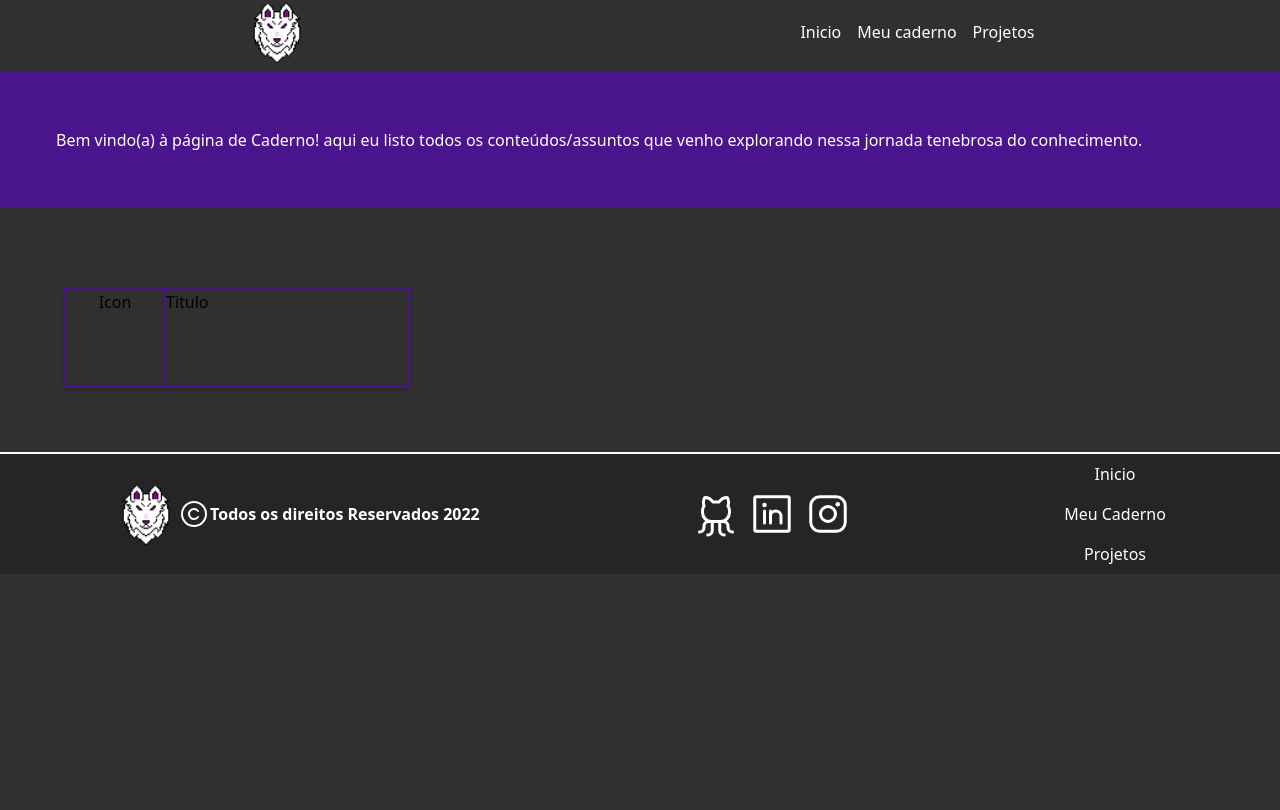
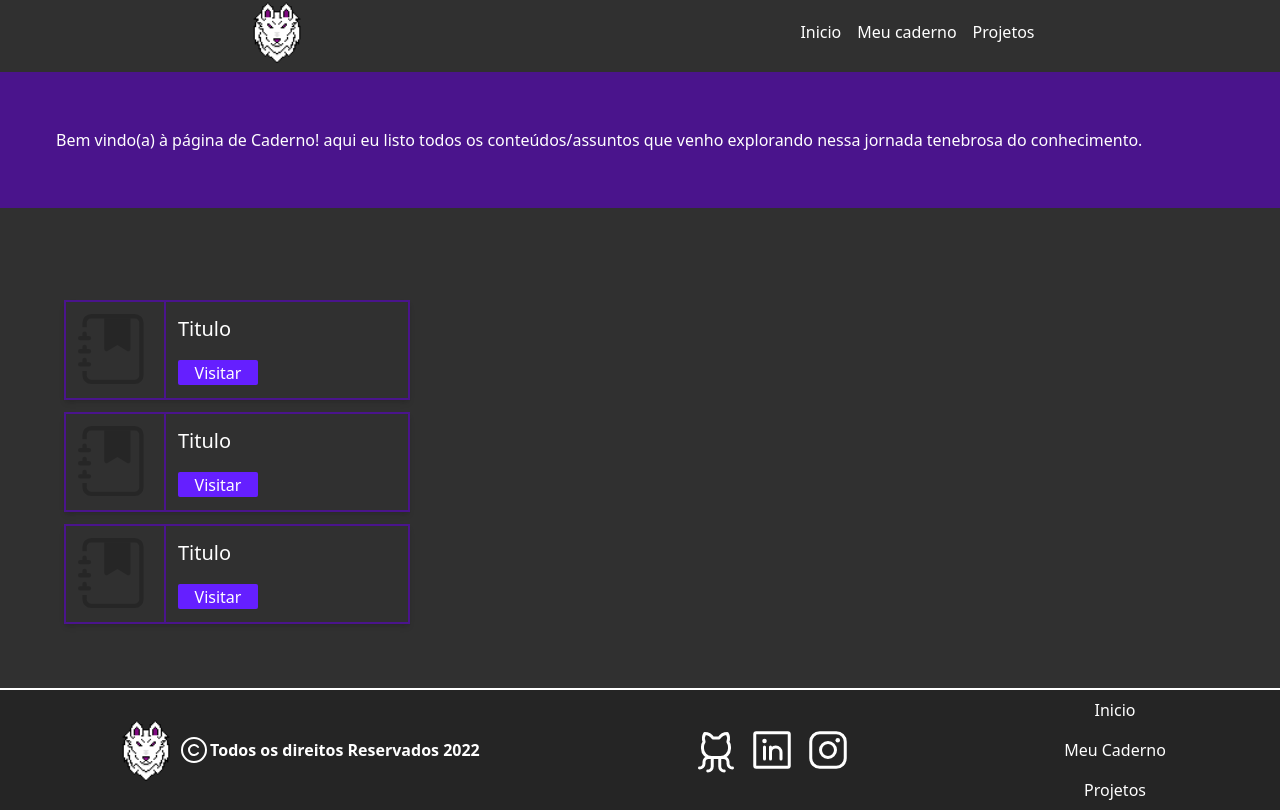
Before and after one commit to StefWolf/Portifolio, a React (Vite) app: page /Caderno in a window 1280 px wide. Built offline with nearby package versions, Linux system fonts and the light colour scheme; no server answers.

Commit message:
Continuando pagina de caderno

```diff
--- /dev/null
+++ b/src/Components/SiteCaderno/ButtonCont.jsx
@@ -0,0 +1,8 @@
+
+export default function ButtonCont(){
+    return(
+        <button className="rounded-sm w-[80px] h-[25px] transition-colors mt-4 hover:bg-Cor-Secundaria bg-Cor-Texto-Secundaria text-Cor-Texto">
+            Visitar
+        </button>
+    )
+}
--- a/src/Components/SiteCaderno/CardConteudo.jsx
+++ b/src/Components/SiteCaderno/CardConteudo.jsx
@@ -1,26 +1,35 @@
 import { useState } from "react"
+import { BsFillJournalBookmarkFill } from "react-icons/bs";
+import ButtonCont from "./ButtonCont";
 
-export default function CardConteudo({title, icon, descricao}){
+export default function CardConteudo({title, descricao}){
     const [hoverCard, setHoverCard] = useState(false)
 
 
     return(
-        <div className="flex w-[100%]">
+        <div className="flex w-[100%] mt-3">
             <button
                 className="bg-Fundo-dark w-[30%] h-[100px] flex shadow-md border-2 border-Cor-Secundaria "
                 onMouseEnter={() => setHoverCard(true)}
                 onMouseLeave={() => setHoverCard(false)}
                 >
 
-                <div className="h-full w-[100px] border-r-2 border-Cor-Secundaria">
-                    {icon}
+                <div className=
+                {hoverCard ? 'h-full transition-all w-[100px] border-r-2 border-Cor-Secundaria text-Cor-Secundaria p-3'
+                : 'h-full w-[100px] transition-all border-r-2 border-Cor-Secundaria text-black/20 p-3'
+            }>
+                    <BsFillJournalBookmarkFill size={70}  />
                 </div>
-                <div className="flex-col">
-                    {title}
+                <div className="flex-col p-3">
+                    <p
+                        className='text-[20px] text-Cor-Texto' >
+                        {title }
+                    </p>
+                    <ButtonCont />
                 </div>
             </button>
             {hoverCard && (
-                <div className=" p-5 text-white bg-Fundo-dark w-[30%] h-[100px] flex shadow-md border-2 border-l-0 border-Cor-Secundaria rounded-r-lg">
+                <div data-aos="fade-left" className=" p-3 text-[12px] text-Cor-Texto bg-Fundo-dark w-[60%] h-[100px] flex shadow-md border-2 border-l-0 border-Cor-Secundaria rounded-r-lg">
                     {descricao}
                 </div>
             )}
--- /dev/null
+++ b/src/Components/SiteCaderno/MainConteudo.jsx
@@ -0,0 +1,22 @@
+import CardConteudo from "./CardConteudo";
+
+
+export default function MainConteudo(){
+    return(
+        <div className="flex-col p-[5%] w-full">
+            <CardConteudo title="Titulo"
+                                descricao="Uma descricao qualquer como teste"
+                                icon="Icon"
+            />
+            <CardConteudo title="Titulo"
+                                descricao="Uma descricao qualquer como teste"
+                                icon="Icon"
+            />
+            <CardConteudo title="Titulo"
+                                descricao="Uma descricao qualquer como teste"
+                                icon="Icon"
+            />
+
+        </div>
+    )
+}
--- a/src/Pages/SiteCaderno/Caderno.jsx
+++ b/src/Pages/SiteCaderno/Caderno.jsx
@@ -1,6 +1,7 @@
 import Footer from "../../Components/Footer"
 import Header from "../../Components/Header"
 import CardConteudo from "../../Components/SiteCaderno/CardConteudo"
+import MainConteudo from "../../Components/SiteCaderno/MainConteudo"
 
 export default function Caderno(){
     return (
@@ -12,12 +13,7 @@ export default function Caderno(){
                     Bem vindo(a) à página de Caderno! aqui eu listo todos os conteúdos/assuntos que venho explorando
                     nessa jornada tenebrosa do conhecimento.
                 </div>
-                <div className="flex-col p-[5%] w-full">
-                    <CardConteudo title="Titulo"
-                                descricao="Uma descricao qualquer como teste"
-                                icon="Icon"
-                    />
-                </div>
+               <MainConteudo />
             </main>
             <Footer />
         </div>
```
